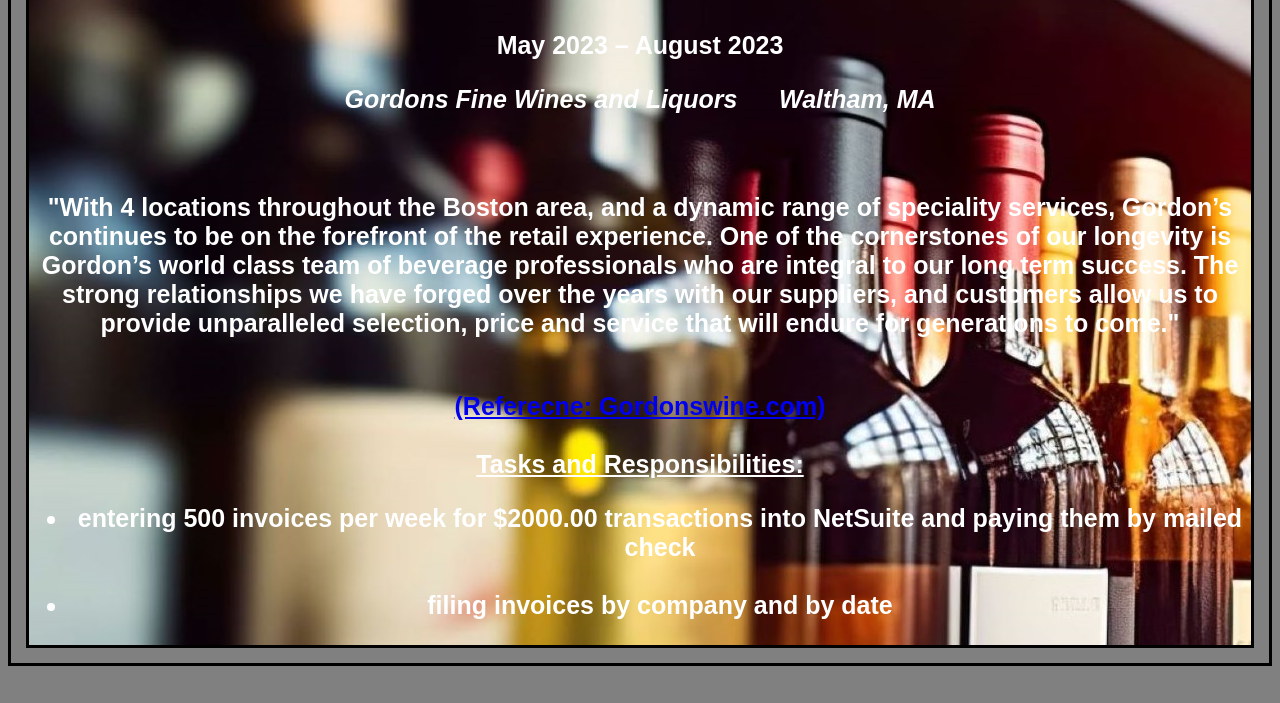
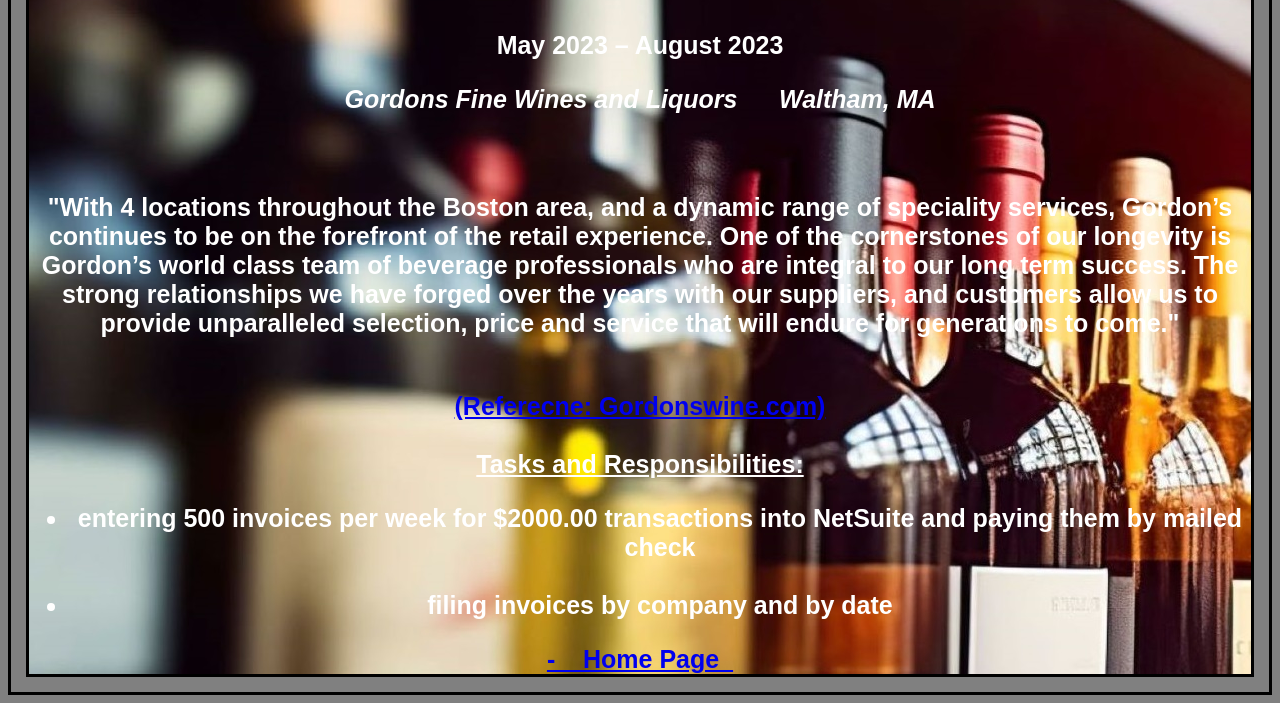
Before and after one commit to Michaelbrima/my-resume-project, a website: page ROLEACCOUNTSPAYABLECLERK.html in a window 1280 px wide. Shown: the part 212-915 px from the top of the page. Before the commit the page ends 886 px from the top, so only its background shows below. Drawn offline with Linux system fonts and the light colour scheme; files that its build step writes are made by us from their sources.

Commit message:
Update ROLEACCOUNTSPAYABLECLERK.html
Added Home Page link.

```diff
--- a/ROLEACCOUNTSPAYABLECLERK.html
+++ b/ROLEACCOUNTSPAYABLECLERK.html
@@ -152,6 +152,7 @@
 
 	</ul>
 
+<a href="/index.html">- &nbsp&nbsp Home Page &nbsp </a> </td>
 
 </div>
 
```
